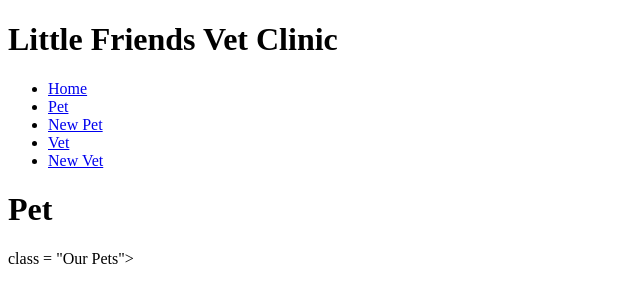
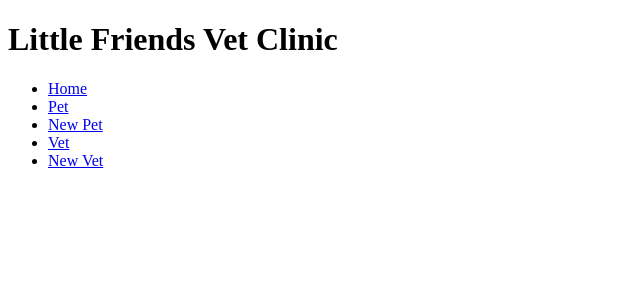
Before and after one commit to Andrej300/veterinary_project, a Flask app: page /pets in a window 1280 px wide. Shown: the top 303 px of the page, without its empty margins (0-640 px from the left). Run offline with Flask 2, Linux system fonts and the light colour scheme; data that the repository does not hold is empty; some libraries are stand-ins or nearby versions.

Commit message:
edit hmtl 3 done

```diff
--- a/templates/pets/index.html
+++ b/templates/pets/index.html
@@ -1,30 +1,25 @@
 
-{% extends 'base.html'%}
-
-{%block content %}
-<h1>Pet</h1>
-<div> class = "Our Pets">
-{% for pet in pets%}
-<div> class = "pet {{pet.pet_type}}">
-    <ul> id=pet_details
-        <li>Petname:<a href="/pet/{{pet.id}}/edit">{{pet.pet_name}}</a></li>
-        <li>Pet type<a href="/pet/{{pet.pet_type}}">{{pet.pet_type}}</a></li>
-        <li>Date of Birth<a href="/pet/{{pet.date_of_birth}}">{{pet.date_of_birth}}</a></li>
-        <li>Owner<a href="/owner/{{pet.owner_name}}">{{pet.owner_name}}</a></li>
-        <li>Treatment<a href="/pet/{{pet.treatment_notes}}">{{pet.treatment_notes}}</a></li>
-
-<form action = "/pet/{{pet.id}}/edit">
-    <button>Edit</button>
-</form>
-<form action ="/pet/{{pet.id}}/delete" method="POST">
-    </ul>
-
-</form>
-</div>
+{% extends "base.html" %}
+{% block content %}
 
 
-</div>
+{% for pet in all_pets %}
+  <div class="pet">
+    <div class="content">
+      <a href="/pet/{{pet.id}}">{{pet.pet_name}}</a>
+      <div class="pet name">
+        {{pet.date_of_birth}}
+        <span class="Pet type">{{pet.pet_type}}</span>
+        <p><i>{{pet.vet.name()}}</i></p>
+      </div>
+      <div class="buttons">
 
+        <form class="delete-form" action="/pet/{{pet.id}}/delete" method="POST">
+          <button class="trash-button"><i class="fa fa-trash-o fa-3x" style="color:red" aria-hidden="true"></i></button>
+        </form>
+      </div>
+    </div>
+  </div>
 {% endfor %}
 
 {% endblock %}
```
Also changed, not shown: templates/index.html (+7 -4 lines).
